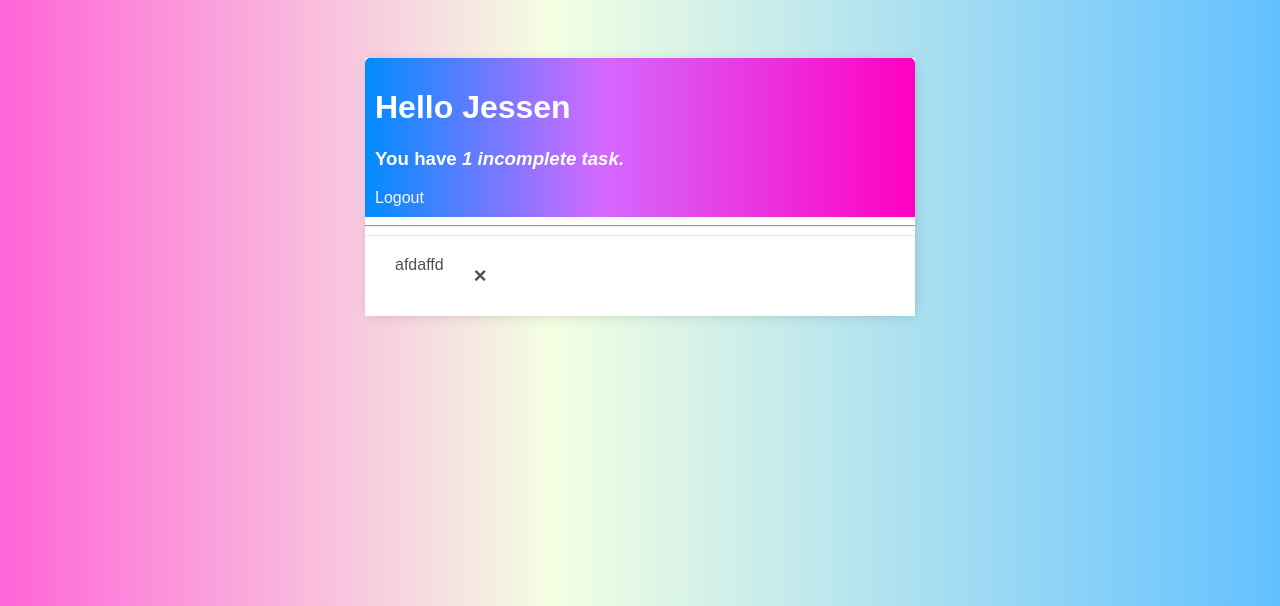
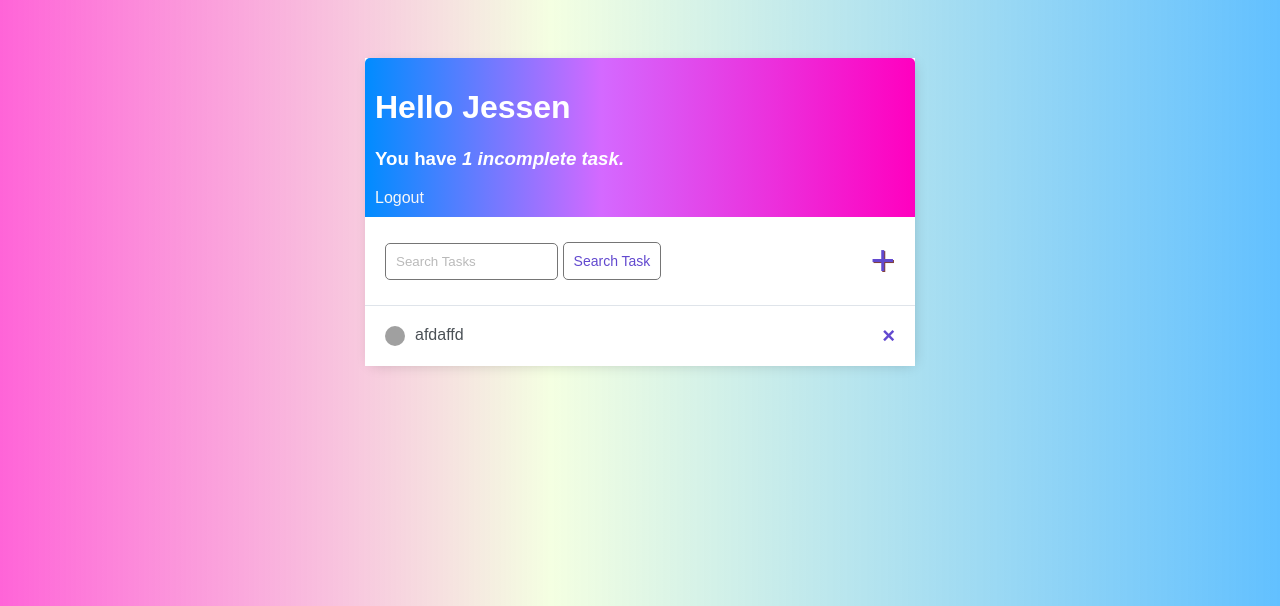
Before and after one commit to naldojesse/TodoList, a Django app: page / in a window 1280 px wide. Shown: the top 606 px of the page. Run offline with Django 4.2, Linux system fonts and the light colour scheme; a user stored in the database is signed in; data comes from the database, SQL or seed files in the repository; both versions use the stored data as it was after the commit.

Commit message:
Completed styling of all views

```diff
--- a/todolistprj/todo/templates/todo/main.html
+++ b/todolistprj/todo/templates/todo/main.html
@@ -65,6 +65,12 @@
             background-color: rgb(0,255,0);
             border-radius: 50%;
         }
+        .task-incomplete-icon {
+            height: 20px;
+            width: 20px;
+            background-color: rgb(160,160,160);
+            border-radius: 50%;
+        }
         .delete-link {
             text-decoration: none;
             font-weight: 900;
@@ -83,6 +89,13 @@
             align-items: center;
             padding: 20px;
         }
+
+        @media screen and (max-width:320px) {
+            #search-add-wrapper {
+                padding: 10px;
+            }
+        }
+
         input[type=text],
         input[type=password],
         textarea {
@@ -107,7 +120,6 @@
             font-size: 14px;
             border-radius: 5px;
             cursor: pointer;
-
         }
         #add-link {
             color: #6249cf;
--- a/todolistprj/todo/templates/todo/task_list.html
+++ b/todolistprj/todo/templates/todo/task_list.html
@@ -8,14 +8,20 @@
         <h3> You have <i>{{ count }} incomplete task{{ count|pluralize:'s' }}.</i> </h3>
 
         {% if request.user.is_authenticated %}
-        {% comment %} <p>{{ request.user }}</p> {% endcomment %}
         <a href="{% url 'logout' %}">Logout</a>
+        {% else %}
+        <a href="{% url 'login' %}">Login</a>
+        {% endif %}
     </div>
 </div>
-{% else %}
-    <a href="{% url 'login' %}">Login</a>
-{% endif %}
-<hr>
+
+<div id="search-add-wrapper">
+    <form action="" method="get">
+        <input type="text" name ="search-area" placeholder="Search Tasks">
+        <input class="button" type="submit" value="Search Task">
+    </form>
+    <a id="add-link" href="{% url 'task-create' %}">&#x2b;</a>
+</div>
 
 
 {% comment %} <h1> My Todo List </h1>
@@ -26,29 +32,35 @@
 
 {% comment %} <td><a href="{% url 'task-create' %}">Add</a></td> {% endcomment %}
 
+<div class="card-bdy">
+
 <div class="task-items-wrapper">
     {% for tasks in task %}
     <div class="task-wrapper">
         {% if tasks.complete %}
         <div class="task-title">
             <div class="task-complete-icon">
-                <i><s><a href="{% url 'task-update' tasks.id%}"> {{tasks}}</a></s></i>
             </div>
-            <a class ="delete-link" href="{% url 'task-delete' tasks.id%}">&#215;</a>
+            <i><s><a href="{% url 'task-update' tasks.id%}"> {{ tasks }}</a></s></i>
         </div>
+        <a class ="delete-link" href="{% url 'task-delete' tasks.id%}">&#215;</a>
+
         {% else %}
         <div class="task-title">
             <div class="task-incomplete-icon">
-                <a href="{% url 'task-update' tasks.id%}"> {{tasks}}</a>
             </div>
-            <a class ="delete-link" href="{% url 'task-delete' tasks.id%}">&#215;</a>
+            <a href="{% url 'task-update' tasks.id%}"> {{tasks}}</a>
         </div>
+        <a class ="delete-link" href="{% url 'task-delete' tasks.id%}">&#215;</a>
+
         {% endif %}
     </div>
     {% empty %}
     <h3> No Items in List </h3>
     <a href="{% url 'task-create' %}">Add New Item</a>
     {% endfor %}
+
+</div>
 
 </div>
 
```
Also changed, not shown: todolistprj/todo/templates/todo/login.html (+10 -6 lines), todolistprj/todo/templates/todo/register.html (+16 -6 lines), todolistprj/todo/templates/todo/task_confirm_delete.html (+8 -3 lines), todolistprj/todo/templates/todo/task_form.html (+6 -4 lines), todolistprj/db.sqlite3. Lines whose indentation alone changed are shown as unchanged.
